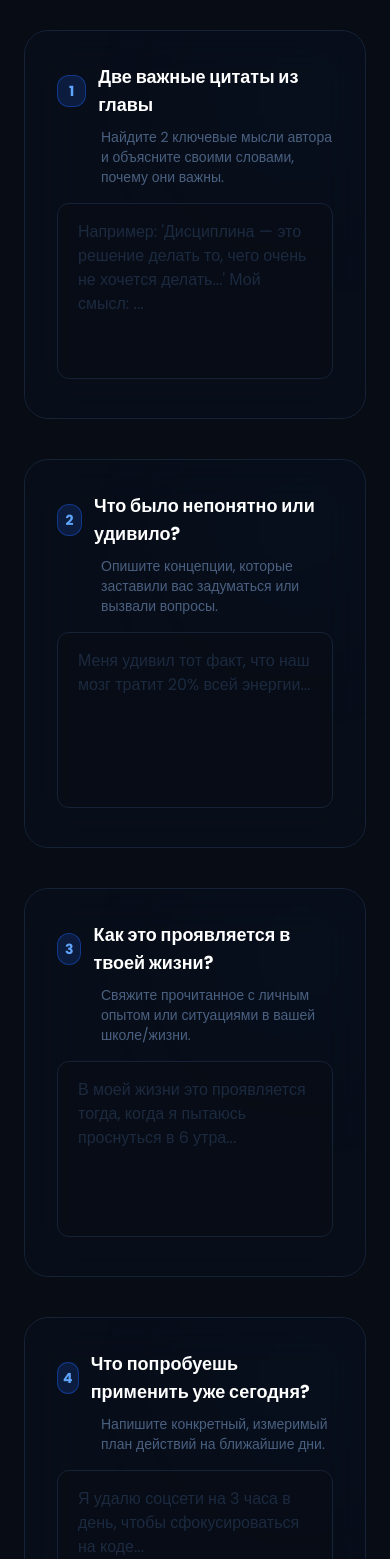
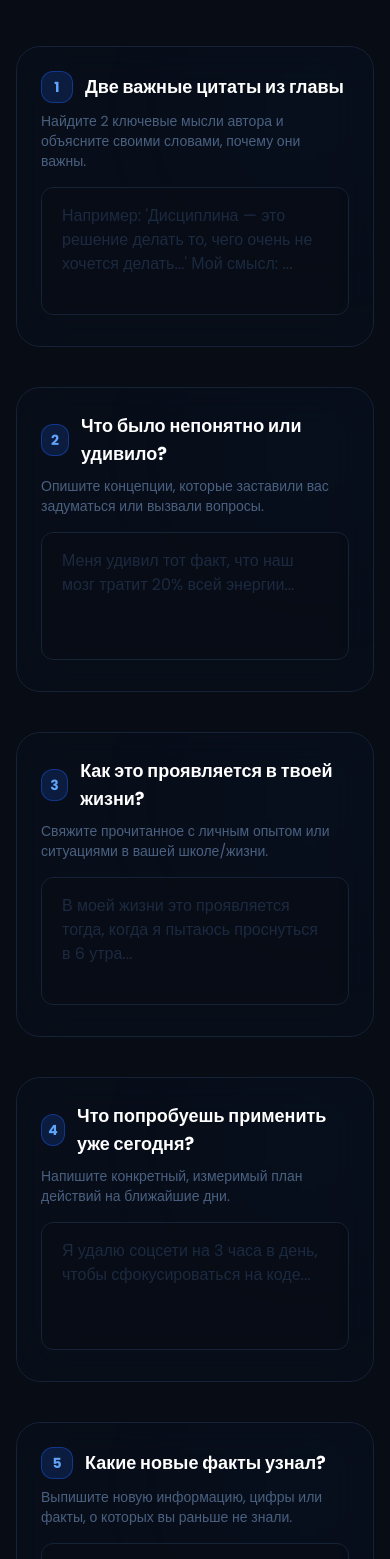
Before and after one commit to Magzhan2010/Bookify, a Next.js app: page /report/1 in a window 390 px wide. Shown: the part 329-1888 px from the top of the page. Built offline with nearby package versions, Linux system fonts and the light colour scheme; no server answers.

Commit message:
Added animations

```diff
--- a/app/admin/dashboard/page.jsx
+++ b/app/admin/dashboard/page.jsx
@@ -236,7 +236,7 @@ const TeacherDashboard = () => {
                         e.stopPropagation();
                         handleApprove(item); // Передаем сам объект!
                       }}
-                      className="p-2.5 text-emerald-400/60 hover:text-emerald-400 hover:bg-emerald-500/10 rounded-xl transition-all opacity-0 group-hover:opacity-100"
+                      className="p-2.5 text-emerald-400/60 hover:text-emerald-400 hover:bg-emerald-500/10 rounded-xl transition-all opacity-100 md:opacity-0 md:group-hover:opacity-100"
                       title="Быстро одобрить"
                     >
                       <svg xmlns="http://www.w3.org/2000/svg" width="18" height="18" viewBox="0 0 24 24" fill="none" stroke="currentColor" strokeWidth="2.5" strokeLinecap="round" strokeLinejoin="round"><polyline points="20 6 9 17 4 12"></polyline></svg>
@@ -248,7 +248,7 @@ const TeacherDashboard = () => {
                       e.stopPropagation();
                       if(confirm('Удалить этот отчет?')) handleDelete(item.id);
                     }}
-                    className="p-2.5 text-[#4a6080] hover:text-rose-400 hover:bg-rose-500/10 rounded-xl transition-all opacity-0 group-hover:opacity-100"
+                    className="p-2.5 text-[#4a6080] hover:text-rose-400 hover:bg-rose-500/10 rounded-xl transition-all opacity-100 md:opacity-0 md:group-hover:opacity-100"
                     title="Удалить"
                   >
                     <svg xmlns="http://www.w3.org/2000/svg" width="18" height="18" viewBox="0 0 24 24" fill="none" stroke="currentColor" strokeWidth="2.5" strokeLinecap="round" strokeLinejoin="round"><path d="M3 6h18"></path><path d="M19 6v14c0 1-1 2-2 2H7c-1 0-2-1-2-2V6"></path><path d="M8 6V4c0-1 1-2 2-2h4c1 0 2 1 2 2v2"></path></svg>
--- a/app/component/NavBar.js
+++ b/app/component/NavBar.js
@@ -99,7 +99,7 @@ const Navbar = () => {
   }
 
   return (
-    <header className='sticky top-0 z-[100] w-full bg-[#080c14]/80 backdrop-blur-md border-b border-white/5 py-3 px-6 md:px-12  flex justify-between items-center'>
+    <header className='sticky top-0 z-[100] w-full bg-[#080c14]/80 backdrop-blur-md border-b border-white/5 py-3 px-4 sm:px-6 md:px-12 flex justify-between items-center'>
 
       <div className='flex gap-3 items-center cursor-pointer group' onClick={() => router.push('/')}>
         <div className="relative overflow-hidden rounded-xl bg-blue-500/10 p-1 group-hover:bg-blue-500/20 transition-colors ">
@@ -189,7 +189,7 @@ const Navbar = () => {
       </div>
 
       {is_open && (
-        <div  className="fixed top-[72px] left-0 w-full h-[calc(100vh-72px)] bg-[#080c14] z-[110] p-6 flex flex-col gap-8">
+        <div  className="fixed top-[72px] left-0 w-full h-[calc(100vh-72px)] bg-[#080c14] z-[110] p-4 sm:p-6 flex flex-col gap-8">
           <div className="relative">
             <input
                 type="text"
@@ -252,7 +252,7 @@ const Navbar = () => {
                 ❤️ <span>Донат</span>
               </button>
               <button
-                className="bg-blue-700 hover:bg-sky-500/20 hover:text-sky-400 text-white transition-all py-2 px-5 rounded-xl border border-white/5 font-medium text-md mb-2 text-center w-ful"
+                className="bg-blue-700 hover:bg-sky-500/20 hover:text-sky-400 text-white transition-all py-2 px-5 rounded-xl border border-white/5 font-medium text-md mb-2 text-center w-full"
                 onClick={handleGetOut}
               >
                 Выйти
--- a/app/component/library.js
+++ b/app/component/library.js
@@ -147,7 +147,7 @@ const Library = () => {
   }, [page])
 
   return (
-    <main className="min-h-screen bg-[#080c14] text-white pb-20">
+    <main className="min-h-screen  text-white pb-20">
       <Navbar />
 
       <div className="max-w-[1200px] mx-auto px-6 md:px-10">
--- a/app/page.js
+++ b/app/page.js
@@ -302,9 +302,9 @@ export default function LandingPage() {
               <p className="text-[14px] text-[#25334a] font-bold">
                 Designed & Developed by
                 <span className="ml-2 text-white hover:text-blue-400 transition-colors cursor-pointer border-b border-transparent hover:border-blue-400/30 pb-0.5">
-                  Magzhan,Ersultan(added books)
+                  Magzhan,Yersultan(added books)
                 </span>
-                </p>
+              </p>
           </div>
 
         </div>
--- a/app/report/[borrowId]/page.jsx
+++ b/app/report/[borrowId]/page.jsx
@@ -1,5 +1,6 @@
 'use client'
 
+import { motion } from "framer-motion"
 import { useParams, useRouter } from "next/navigation";
 import { useEffect, useState } from "react";
 
@@ -85,9 +86,15 @@ const Reports = () => {
 
 
 	return(
-		<div className="max-w-[800px] mx-auto px-6 py-12 min-h-screen bg-[#080c14] text-white">
+		<div className="max-w-[800px] mx-auto px-4 sm:px-6 py-10 sm:py-12 min-h-screen bg-[#080c14] text-white">
 
 			<div className="text-center mb-12 relative">
+        <button
+            onClick={() => window.history.back()}
+            className="text-[#4a6070] hover:text-white transition-colors flex items-center gap-2"
+          >
+            ← Назад
+          </button>
 				<div className="absolute inset-0 bg-[#1a56db] blur-[120px] opacity-10 -z-10"></div>
 				<p className="text-[#4a6080] text-sm uppercase tracking-[0.3em] font-mono mb-4">Divergents Academic</p>
 				<h1 className="text-3xl md:text-4xl font-extrabold mb-4 bg-gradient-to-r from-white to-[#60a5fa] bg-clip-text text-transparent leading-tight">
@@ -123,99 +130,140 @@ const Reports = () => {
         )}
 
 
-		<div className="flex flex-col gap-10 mt-12">
+		<motion.div
+			className="flex flex-col gap-10 mt-12"
+			initial={{ opacity: 0, y: 10 }}
+			animate={{ opacity: 1, y: 0 }}
+			transition={{ duration: 0.35 }}
+		>
 
-    <div className="bg-[#0d1a2e]/20 backdrop-blur-xl border border-[#162236] rounded-3xl p-8 relative overflow-hidden group hover:border-[#1a56db]/50 transition-all duration-300">
+    <motion.div
+			initial={{ opacity: 0, y: 18 }}
+			whileInView={{ opacity: 1, y: 0 }}
+			viewport={{ once: true, amount: 0.25 }}
+			transition={{ duration: 0.35 }}
+			className="bg-[#0d1a2e]/20 backdrop-blur-xl border border-[#162236] rounded-3xl p-6 sm:p-8 relative overflow-hidden group hover:border-[#1a56db]/50 transition-all duration-300"
+		>
         <div className="absolute top-0 right-0 w-32 h-32 bg-[#1a56db] blur-[100px] opacity-10 -z-10"></div>
 
         <label className="text-lg font-bold text-white mb-2 flex items-center gap-3">
             <span className="w-8 h-8 rounded-xl bg-[#1a56db]/20 border border-[#1a56db]/50 text-[#60a5fa] text-sm flex items-center justify-center font-bold">1</span>
             Две важные цитаты из главы
         </label>
-        <p className="text-[#4a6080] text-sm mb-4 ml-11">Найдите 2 ключевые мысли автора и объясните своими словами, почему они важны.</p>
+        <p className="text-[#4a6080] text-sm mb-4 ml-0 md:ml-11">Найдите 2 ключевые мысли автора и объясните своими словами, почему они важны.</p>
 
         <textarea
             onChange={e => setQuote1(e.target.value)}
             value={quote1}
             placeholder="Например: 'Дисциплина — это решение делать то, чего очень не хочется делать...' Мой смысл: ..."
-            className="w-full bg-[#080c14]/50 border border-[#162236] rounded-xl px-5 py-4 text-white text-base outline-none focus:border-[#1a56db] focus:shadow-[0_0_15px_rgba(26,86,219,0.2)] transition-all resize-none h-44 placeholder-[#1c2a40]"
+            className="w-full bg-[#080c14]/50 border border-[#162236] rounded-xl px-5 py-4 text-white text-base outline-none focus:border-[#1a56db] focus:shadow-[0_0_15px_rgba(26,86,219,0.2)] transition-all resize-none h-32 sm:h-44 placeholder-[#1c2a40]"
         />
-    </div>
+    </motion.div>
 
     {/* Шаг 2 */}
-    <div className="bg-[#0d1a2e]/20 backdrop-blur-xl border border-[#162236] rounded-3xl p-8 relative overflow-hidden group hover:border-[#1a56db]/50 transition-all duration-300">
+    <motion.div
+			initial={{ opacity: 0, y: 18 }}
+			whileInView={{ opacity: 1, y: 0 }}
+			viewport={{ once: true, amount: 0.25 }}
+			transition={{ duration: 0.35 }}
+			className="bg-[#0d1a2e]/20 backdrop-blur-xl border border-[#162236] rounded-3xl p-6 sm:p-8 relative overflow-hidden group hover:border-[#1a56db]/50 transition-all duration-300"
+		>
         <div className="absolute top-0 right-0 w-32 h-32 bg-[#1a56db] blur-[100px] opacity-10 -z-10"></div>
 
         <label className="text-lg font-bold text-white mb-2 flex items-center gap-3">
             <span className="w-8 h-8 rounded-xl bg-[#1a56db]/20 border border-[#1a56db]/50 text-[#60a5fa] text-sm flex items-center justify-center font-bold">2</span>
             Что было непонятно или удивило?
         </label>
-        <p className="text-[#4a6080] text-sm mb-4 ml-11">Опишите концепции, которые заставили вас задуматься или вызвали вопросы.</p>
+        <p className="text-[#4a6080] text-sm mb-4 ml-0 md:ml-11">Опишите концепции, которые заставили вас задуматься или вызвали вопросы.</p>
 
         <textarea
             onChange={e => setQuote2(e.target.value)}
             value={quote2}
             placeholder="Меня удивил тот факт, что наш мозг тратит 20% всей энергии..."
-            className="w-full bg-[#080c14]/50 border border-[#162236] rounded-xl px-5 py-4 text-white text-base outline-none focus:border-[#1a56db] focus:shadow-[0_0_15px_rgba(26,86,219,0.2)] transition-all resize-none h-44 placeholder-[#1c2a40]"
+            className="w-full bg-[#080c14]/50 border border-[#162236] rounded-xl px-5 py-4 text-white text-base outline-none focus:border-[#1a56db] focus:shadow-[0_0_15px_rgba(26,86,219,0.2)] transition-all resize-none h-32 sm:h-44 placeholder-[#1c2a40]"
         />
-    </div>
+    </motion.div>
 
     {/* Шаг 3 */}
-    <div className="bg-[#0d1a2e]/20 backdrop-blur-xl border border-[#162236] rounded-3xl p-8 relative overflow-hidden group hover:border-[#1a56db]/50 transition-all duration-300">
+    <motion.div
+			initial={{ opacity: 0, y: 18 }}
+			whileInView={{ opacity: 1, y: 0 }}
+			viewport={{ once: true, amount: 0.25 }}
+			transition={{ duration: 0.35 }}
+			className="bg-[#0d1a2e]/20 backdrop-blur-xl border border-[#162236] rounded-3xl p-6 sm:p-8 relative overflow-hidden group hover:border-[#1a56db]/50 transition-all duration-300"
+		>
         <div className="absolute top-0 right-0 w-32 h-32 bg-[#1a56db] blur-[100px] opacity-10 -z-10"></div>
 
         <label className="text-lg font-bold text-white mb-2 flex items-center gap-3">
             <span className="w-8 h-8 rounded-xl bg-[#1a56db]/20 border border-[#1a56db]/50 text-[#60a5fa] text-sm flex items-center justify-center font-bold">3</span>
             Как это проявляется в твоей жизни?
         </label>
-        <p className="text-[#4a6080] text-sm mb-4 ml-11">Свяжите прочитанное с личным опытом или ситуациями в вашей школе/жизни.</p>
+        <p className="text-[#4a6080] text-sm mb-4 ml-0 md:ml-11">Свяжите прочитанное с личным опытом или ситуациями в вашей школе/жизни.</p>
 
         <textarea
             onChange={e => setLifeExample(e.target.value)}
             value={lifeExample}
             placeholder="В моей жизни это проявляется тогда, когда я пытаюсь проснуться в 6 утра..."
-            className="w-full bg-[#080c14]/50 border border-[#162236] rounded-xl px-5 py-4 text-white text-base outline-none focus:border-[#1a56db] focus:shadow-[0_0_15px_rgba(26,86,219,0.2)] transition-all resize-none h-44 placeholder-[#1c2a40]"
+            className="w-full bg-[#080c14]/50 border border-[#162236] rounded-xl px-5 py-4 text-white text-base outline-none focus:border-[#1a56db] focus:shadow-[0_0_15px_rgba(26,86,219,0.2)] transition-all resize-none h-32 sm:h-44 placeholder-[#1c2a40]"
         />
-    </div>
+    </motion.div>
 
     {/* Шаг 4 */}
-    <div className="bg-[#0d1a2e]/20 backdrop-blur-xl border border-[#162236] rounded-3xl p-8 relative overflow-hidden group hover:border-[#1a56db]/50 transition-all duration-300">
+    <motion.div
+			initial={{ opacity: 0, y: 18 }}
+			whileInView={{ opacity: 1, y: 0 }}
+			viewport={{ once: true, amount: 0.25 }}
+			transition={{ duration: 0.35 }}
+			className="bg-[#0d1a2e]/20 backdrop-blur-xl border border-[#162236] rounded-3xl p-6 sm:p-8 relative overflow-hidden group hover:border-[#1a56db]/50 transition-all duration-300"
+		>
         <div className="absolute top-0 right-0 w-32 h-32 bg-[#1a56db] blur-[100px] opacity-10 -z-10"></div>
 
         <label className="text-lg font-bold text-white mb-2 flex items-center gap-3">
             <span className="w-8 h-8 rounded-xl bg-[#1a56db]/20 border border-[#1a56db]/50 text-[#60a5fa] text-sm flex items-center justify-center font-bold">4</span>
             Что попробуешь применить уже сегодня?
         </label>
-        <p className="text-[#4a6080] text-sm mb-4 ml-11">Напишите конкретный, измеримый план действий на ближайшие дни.</p>
+        <p className="text-[#4a6080] text-sm mb-4 ml-0 md:ml-11">Напишите конкретный, измеримый план действий на ближайшие дни.</p>
 
         <textarea
             onChange={e => setApplyToday(e.target.value)}
             value={applyToday}
             placeholder="Я удалю соцсети на 3 часа в день, чтобы сфокусироваться на коде..."
-            className="w-full bg-[#080c14]/50 border border-[#162236] rounded-xl px-5 py-4 text-white text-base outline-none focus:border-[#1a56db] focus:shadow-[0_0_15px_rgba(26,86,219,0.2)] transition-all resize-none h-44 placeholder-[#1c2a40]"
+            className="w-full bg-[#080c14]/50 border border-[#162236] rounded-xl px-5 py-4 text-white text-base outline-none focus:border-[#1a56db] focus:shadow-[0_0_15px_rgba(26,86,219,0.2)] transition-all resize-none h-32 sm:h-44 placeholder-[#1c2a40]"
         />
-    </div>
+    </motion.div>
 
     {/* Шаг 5 */}
-    <div className="bg-[#0d1a2e]/20 backdrop-blur-xl border border-[#162236] rounded-3xl p-8 relative overflow-hidden group hover:border-[#1a56db]/50 transition-all duration-300">
+    <motion.div
+			initial={{ opacity: 0, y: 18 }}
+			whileInView={{ opacity: 1, y: 0 }}
+			viewport={{ once: true, amount: 0.25 }}
+			transition={{ duration: 0.35 }}
+			className="bg-[#0d1a2e]/20 backdrop-blur-xl border border-[#162236] rounded-3xl p-6 sm:p-8 relative overflow-hidden group hover:border-[#1a56db]/50 transition-all duration-300"
+		>
         <div className="absolute top-0 right-0 w-32 h-32 bg-[#1a56db] blur-[100px] opacity-10 -z-10"></div>
 
         <label className="text-lg font-bold text-white mb-2 flex items-center gap-3">
             <span className="w-8 h-8 rounded-xl bg-[#1a56db]/20 border border-[#1a56db]/50 text-[#60a5fa] text-sm flex items-center justify-center font-bold">5</span>
             Какие новые факты узнал?
         </label>
-        <p className="text-[#4a6080] text-sm mb-4 ml-11">Выпишите новую информацию, цифры или факты, о которых вы раньше не знали.</p>
+        <p className="text-[#4a6080] text-sm mb-4 ml-0 md:ml-11">Выпишите новую информацию, цифры или факты, о которых вы раньше не знали.</p>
 
         <textarea
             onChange={e => setConfusing(e.target.value)}
             value={confusing}
             placeholder="Я узнал, что Дэвид Гоггинс весил почти 130 кг перед тем, как..."
-            className="w-full bg-[#080c14]/50 border border-[#162236] rounded-xl px-5 py-4 text-white text-base outline-none focus:border-[#1a56db] focus:shadow-[0_0_15px_rgba(26,86,219,0.2)] transition-all resize-none h-44 placeholder-[#1c2a40]"
+            className="w-full bg-[#080c14]/50 border border-[#162236] rounded-xl px-5 py-4 text-white text-base outline-none focus:border-[#1a56db] focus:shadow-[0_0_15px_rgba(26,86,219,0.2)] transition-all resize-none h-32 sm:h-44 placeholder-[#1c2a40]"
         />
-    </div>
-</div>
+    </motion.div>
+</motion.div>
 
-<div className="mt-12 bg-[#0d1a2e]/50 border border-[#162236] p-8 rounded-3xl flex flex-col items-center">
+<motion.div
+	className="mt-10 bg-[#0d1a2e]/50 border border-[#162236] p-6 sm:p-8 rounded-3xl flex flex-col items-center"
+	initial={{ opacity: 0, y: 10 }}
+	whileInView={{ opacity: 1, y: 0 }}
+	viewport={{ once: true, amount: 0.3 }}
+	transition={{ duration: 0.35 }}
+>
     <p className="text-xs text-[#4a6080] uppercase tracking-widest mb-4">Субъективная оценка книги</p>
     <div className="flex gap-4">
         {[1, 2, 3, 4, 5].map(star => (
@@ -228,7 +276,7 @@ const Reports = () => {
             </button>
         ))}
     </div>
-</div>
+</motion.div>
 
 			<button
 					onClick={() => handleSubmit()}
@@ -243,14 +291,24 @@ const Reports = () => {
 					) : 'Сдать отчёт в систему'}
 			</button>
 			{result && result.error && (
-				<div className="text-red-400 text-center mt-4 bg-red-500/10 border border-red-500/30 rounded-xl py-3 px-4">
+				<motion.div
+					initial={{ opacity: 0, y: 10 }}
+					animate={{ opacity: 1, y: 0 }}
+					transition={{ duration: 0.25 }}
+					className="text-red-400 text-center mt-4 bg-red-500/10 border border-red-500/30 rounded-xl py-3 px-4"
+				>
 					{result.error}
-				</div>
+				</motion.div>
 			)}
 			{result && result.success && (
-				<div className="text-green-400 text-center mt-4 bg-green-500/10 border border-green-500/30 rounded-xl py-3 px-4">
+				<motion.div
+					initial={{ opacity: 0, y: 10, scale: 0.98 }}
+					animate={{ opacity: 1, y: 0, scale: 1 }}
+					transition={{ duration: 0.35 }}
+					className="text-green-400 text-center mt-4 bg-green-500/10 border border-green-500/30 rounded-xl py-3 px-4"
+				>
 					{result.success}
-				</div>
+				</motion.div>
 			)}
 		</div>
 	)
```
Also changed, not shown: app/api/books/borrow/route.js (+22 -7 lines), app/api/books/return/route.js (+23 -7 lines), app/globals.css (+22 -0 lines), app/profile/page.jsx (+53 -16 lines).
